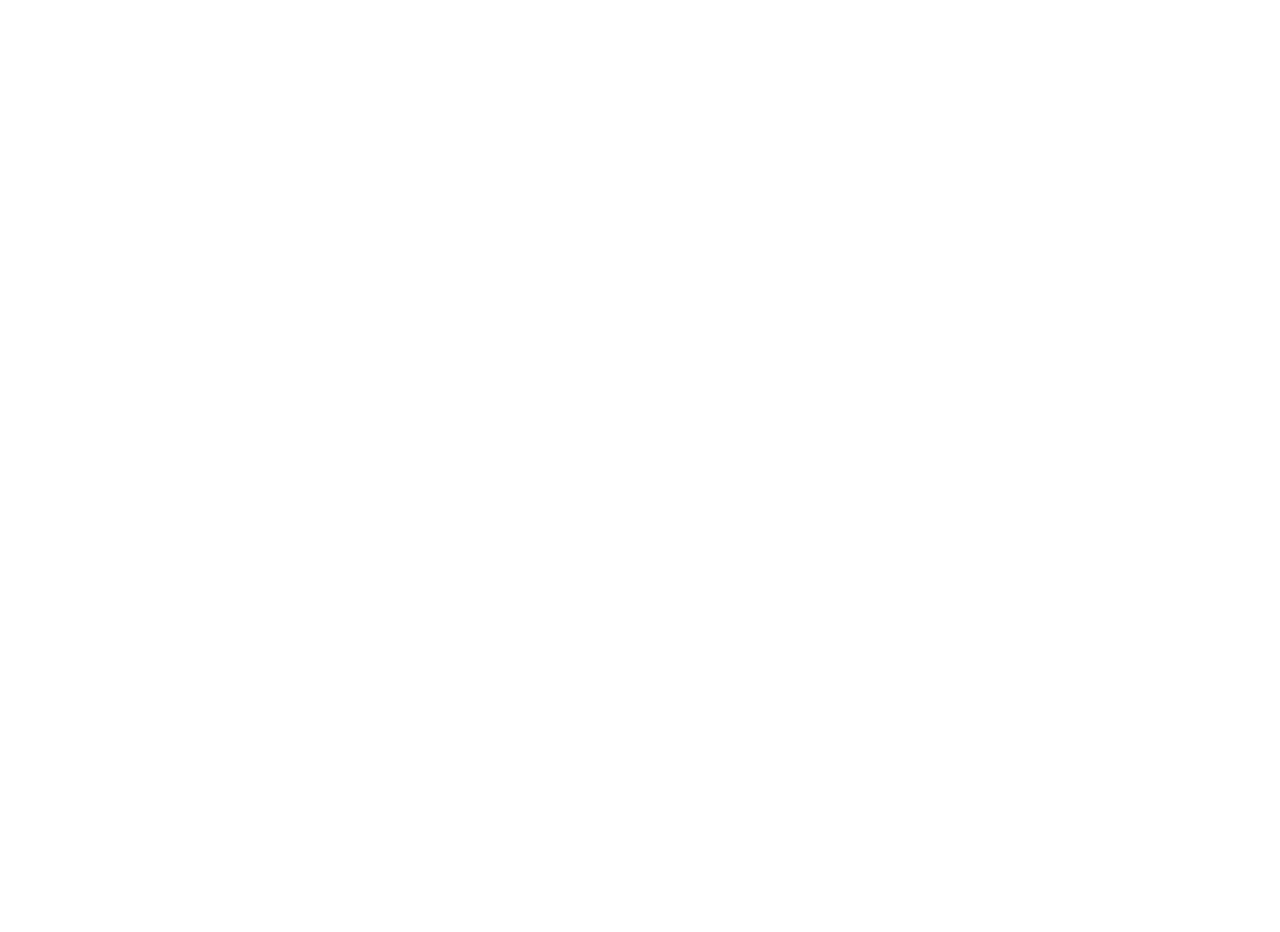
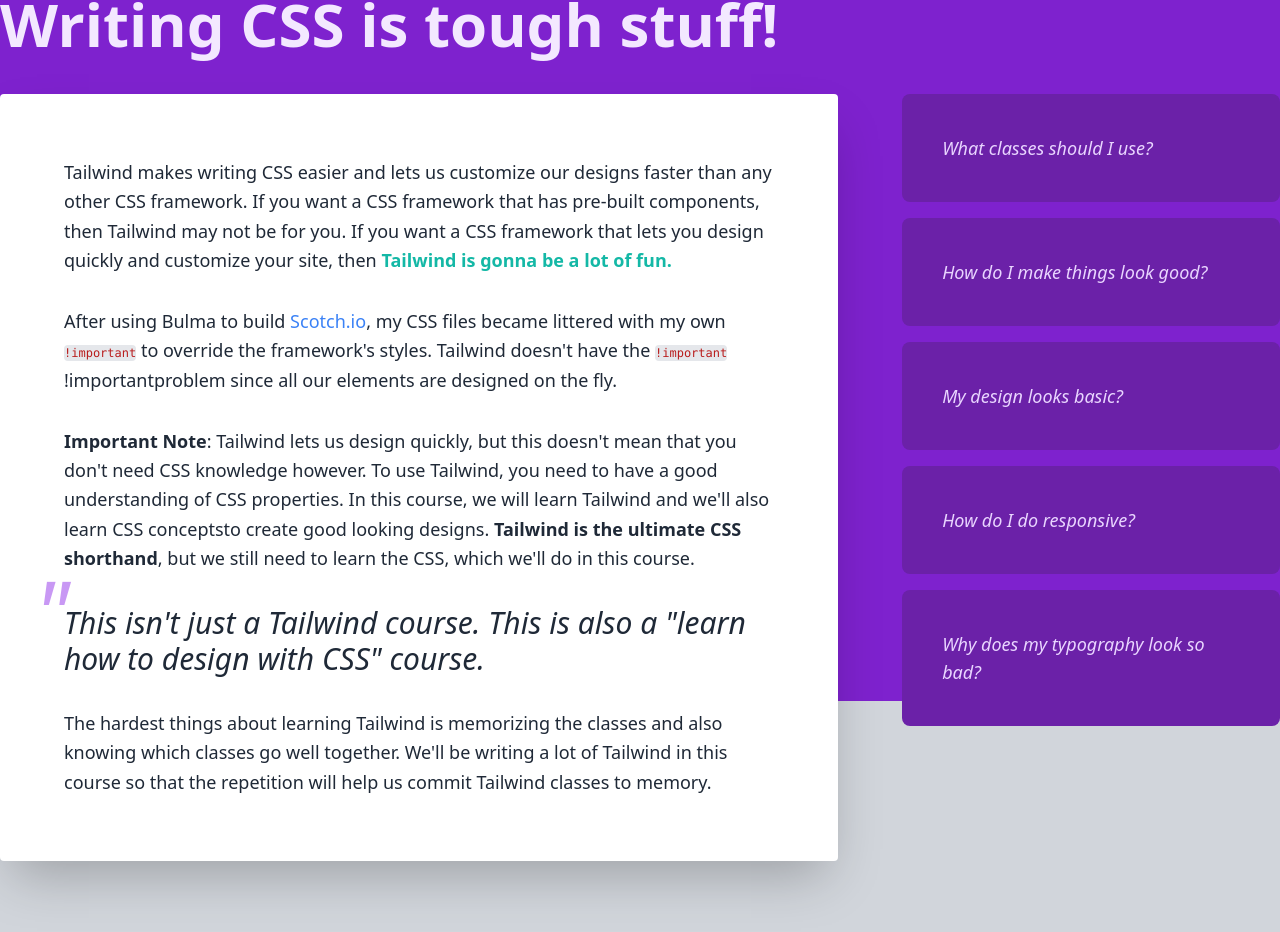
Before and after one commit to hifive33/tailwind_practice, an Angular app: page /coursesite in a window 1280 px wide. Shown: the part 978-1910 px from the top of the page. Before the commit the page ends 924 px from the top, so only its background shows below. Built offline with nearby package versions, Linux system fonts and the light colour scheme.

Commit message:
Overview Section

```diff
--- a/src/app/components/course-site/course-site.component.html
+++ b/src/app/components/course-site/course-site.component.html
@@ -75,6 +75,9 @@
   <!-- hero ------------------------------------------------------------------------------>
   <!-------------------------------------------------------------------------------------->
   <div class="relative">
+    <!-- purple bar to help with the section trasition -->
+    <div class="absolute bottom-0 inset-x-0 h-64 bg-purple-700"></div>
+
     <div class="container mx-auto px-6 lg:px-0 py-24 text-center">
       <!-- heading -->
       <h1 class="mb-4 text-5xl lg:text-6xl font-extrabold">
@@ -123,3 +126,92 @@
     </div>
   </div>
 </div>
+
+<!-------------------------------------------------------------------------------------->
+<!-- overview -------------------------------------------------------------------------->
+<!-------------------------------------------------------------------------------------->
+<div class="relative bg-purple-700 lg:pt-12 pb-24">
+  <!-- gray bar to help section transition -->
+  <div class="absolute bottom-0 inset-x-0 h-64 bg-gray-300"></div>
+
+  <div class="relative container mx-auto px-6 lg:px-0">
+    <h2 class="mb-10 text-4xl lg:text-6xl font-bold text-purple-100">
+      Writing CSS is tough stuff!
+    </h2>
+
+    <div class="lg:flex lg:space-x-16 space-y-8 lg:space-y-0">
+      <!-- left column -->
+      <div
+        class="lg:w-2/3 bg-white p-12 lg:p-16 rounded shadow-2xl text-gray-800 text-lg space-y-8 leading-relaxed"
+      >
+        <p>
+          Tailwind makes writing CSS easier and lets us customize our designs
+          faster than any other CSS framework. If you want a CSS framework that
+          has pre-built components, then Tailwind may not be for you. If you
+          want a CSS framework that lets you design quickly and customize your
+          site, then
+          <strong class="font-bold text-teal-500"
+            >Tailwind is gonna be a lot of fun.</strong
+          >
+        </p>
+        <p>
+          After using Bulma to build
+          <a href="https://scotch.io" class="text-blue-500 hover:underline"
+            >Scotch.io</a
+          >, my CSS files became littered with my own<code
+            class="inline-block px-x rounded bg-gray-200 text-red-700 text-xs font-mono"
+            >!important</code
+          >
+          to override the framework's styles. Tailwind doesn't have the
+          <code
+            class="inline-block px-x rounded bg-gray-200 text-red-700 text-xs font-mono"
+            >!important</code
+          >!importantproblem since all our elements are designed on the fly.
+        </p>
+        <p>
+          <strong class="font-bold">Important Note</strong>: Tailwind lets us
+          design quickly, but this doesn't mean that you don't need CSS
+          knowledge however. To use Tailwind, you need to have a good
+          understanding of CSS properties. In this course, we will learn
+          Tailwind and we'll also learn CSS conceptsto create good looking
+          designs.
+          <strong class="font-bold"
+            >Tailwind is the ultimate CSS shorthand</strong
+          >, but we still need to learn the CSS, which we'll do in this course.
+        </p>
+        <p class="relative text-3xl italic">
+          <span
+            class="absolute top-0 left-0 transform -translate-x-6 -translate-y-6 scale-150 text-purple-600 text-6xl opacity-50"
+            >"</span
+          >This isn't just a Tailwind course. This is also a "learn how to
+          design with CSS" course.
+        </p>
+        <p class="">
+          The hardest things about learning Tailwind is memorizing the classes
+          and also knowing which classes go well together. We'll be writing a
+          lot of Tailwind in this course so that the repetition will help us
+          commit Tailwind classes to memory.
+        </p>
+      </div>
+
+      <!-- right column -->
+      <div class="flex-grow space-y-4 text-lg italic">
+        <div class="p-10 rounded-lg bg-purple-800 text-purple-200">
+          What classes should I use?
+        </div>
+        <div class="p-10 rounded-lg bg-purple-800 text-purple-200">
+          How do I make things look good?
+        </div>
+        <div class="p-10 rounded-lg bg-purple-800 text-purple-200">
+          My design looks basic?
+        </div>
+        <div class="p-10 rounded-lg bg-purple-800 text-purple-200">
+          How do I do responsive?
+        </div>
+        <div class="p-10 rounded-lg bg-purple-800 text-purple-200">
+          Why does my typography look so bad?
+        </div>
+      </div>
+    </div>
+  </div>
+</div>
```
